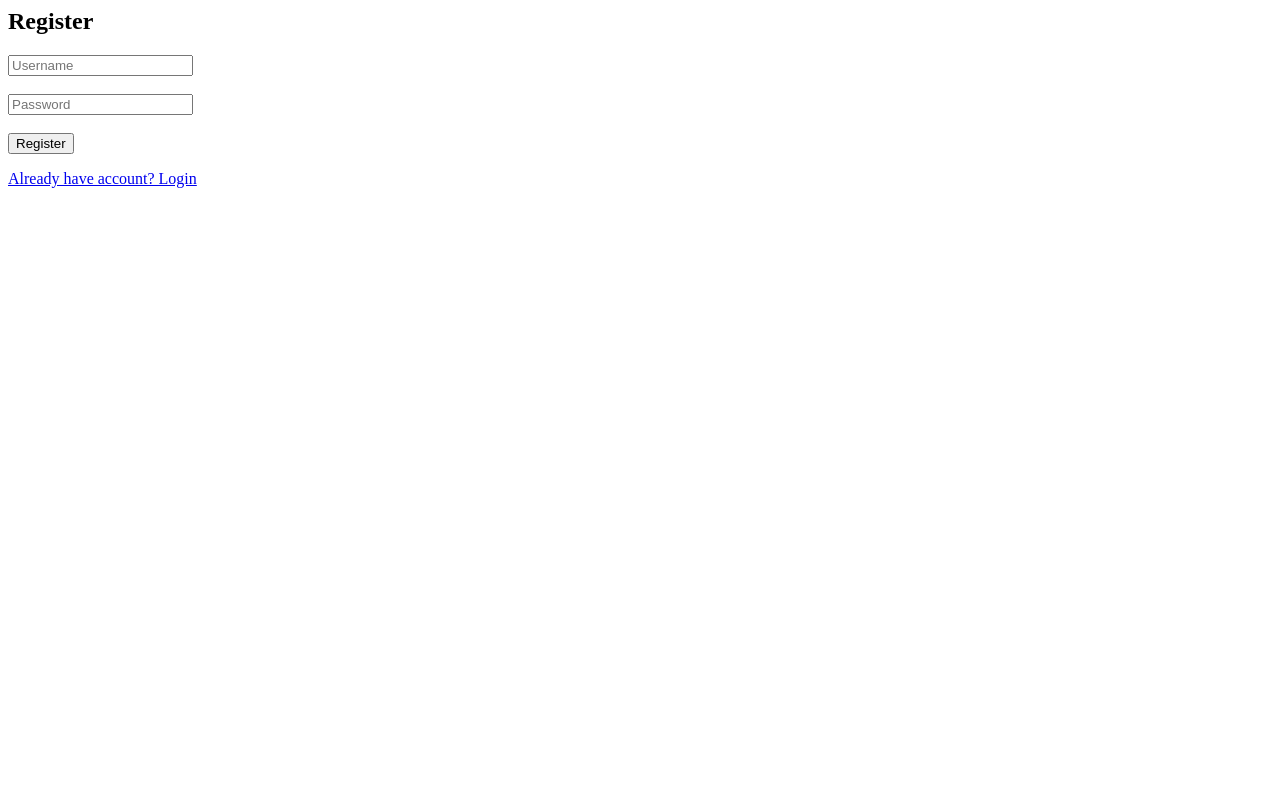
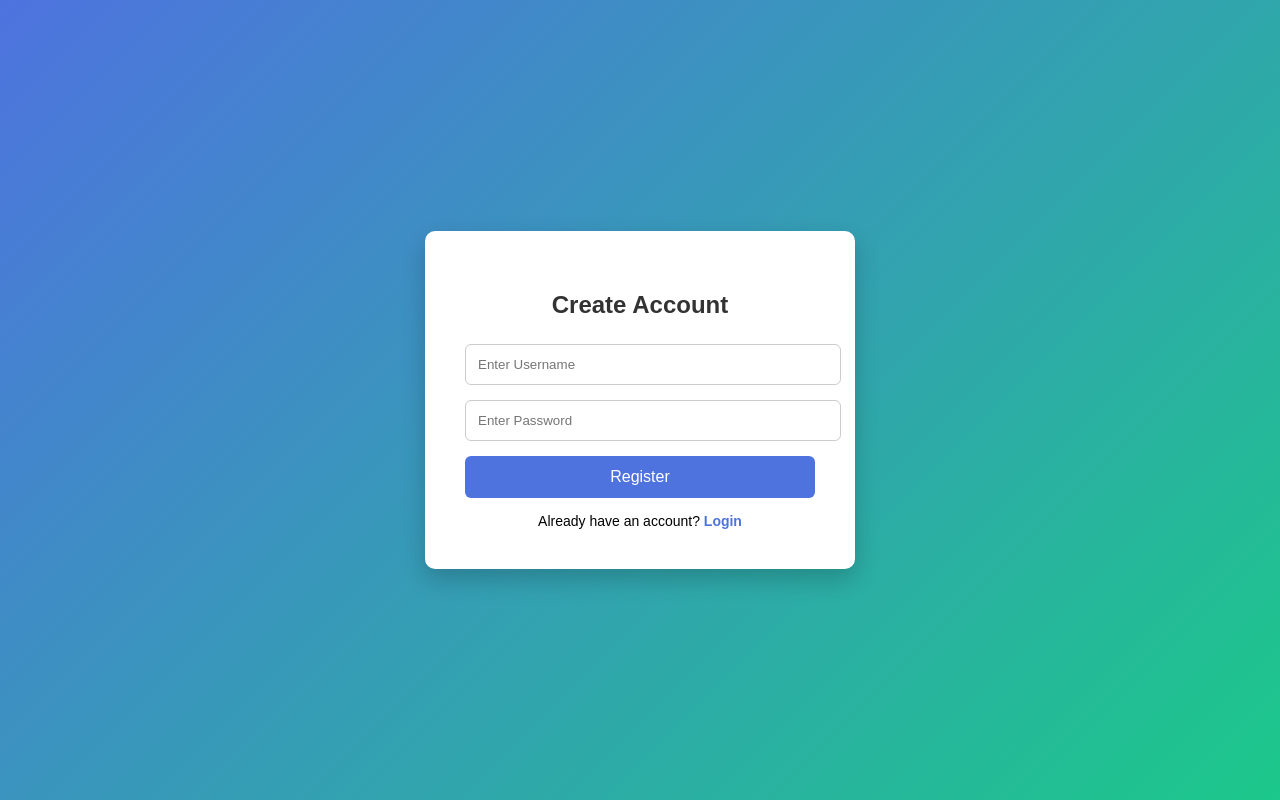
Before and after one commit to serveruse49-commits/web, a Flask app: page /register in a window 1280 px wide. Run offline with Flask 3, Linux system fonts and the light colour scheme.

Commit message:
Update register.html

```diff
--- a/templates/register.html
+++ b/templates/register.html
@@ -1,8 +1,96 @@
-<h2>Register</h2>
-<form method="POST">
-    <input type="text" name="username" placeholder="Username" required><br><br>
-    <input type="password" name="password" placeholder="Password" required><br><br>
-    <button type="submit">Register</button>
-</form>
+<!DOCTYPE html>
+<html>
+<head>
+    <title>Register</title>
+    <style>
+        body {
+            margin: 0;
+            padding: 0;
+            font-family: Arial, Helvetica, sans-serif;
+            background: linear-gradient(135deg, #4e73df, #1cc88a);
+            display: flex;
+            justify-content: center;
+            align-items: center;
+            height: 100vh;
+        }
 
-<a href="/login">Already have account? Login</a>
+        .container {
+            background: white;
+            padding: 40px;
+            width: 350px;
+            border-radius: 10px;
+            box-shadow: 0 10px 25px rgba(0,0,0,0.2);
+            text-align: center;
+        }
+
+        h2 {
+            margin-bottom: 25px;
+            color: #333;
+        }
+
+        input {
+            width: 100%;
+            padding: 12px;
+            margin-bottom: 15px;
+            border-radius: 6px;
+            border: 1px solid #ccc;
+            outline: none;
+            transition: 0.3s;
+        }
+
+        input:focus {
+            border-color: #4e73df;
+            box-shadow: 0 0 5px rgba(78,115,223,0.4);
+        }
+
+        button {
+            width: 100%;
+            padding: 12px;
+            border: none;
+            border-radius: 6px;
+            background-color: #4e73df;
+            color: white;
+            font-size: 16px;
+            cursor: pointer;
+            transition: 0.3s;
+        }
+
+        button:hover {
+            background-color: #2e59d9;
+        }
+
+        .login-link {
+            margin-top: 15px;
+            display: block;
+            font-size: 14px;
+        }
+
+        .login-link a {
+            color: #4e73df;
+            text-decoration: none;
+            font-weight: bold;
+        }
+
+        .login-link a:hover {
+            text-decoration: underline;
+        }
+    </style>
+</head>
+<body>
+
+    <div class="container">
+        <h2>Create Account</h2>
+
+        <form method="POST">
+            <input type="text" name="username" placeholder="Enter Username" required>
+            <input type="password" name="password" placeholder="Enter Password" required>
+            <button type="submit">Register</button>
+        </form>
+
+        <div class="login-link">
+            Already have an account? <a href="/login">Login</a>
+        </div>
+    </div>
+
+</body>
+</html>
```
